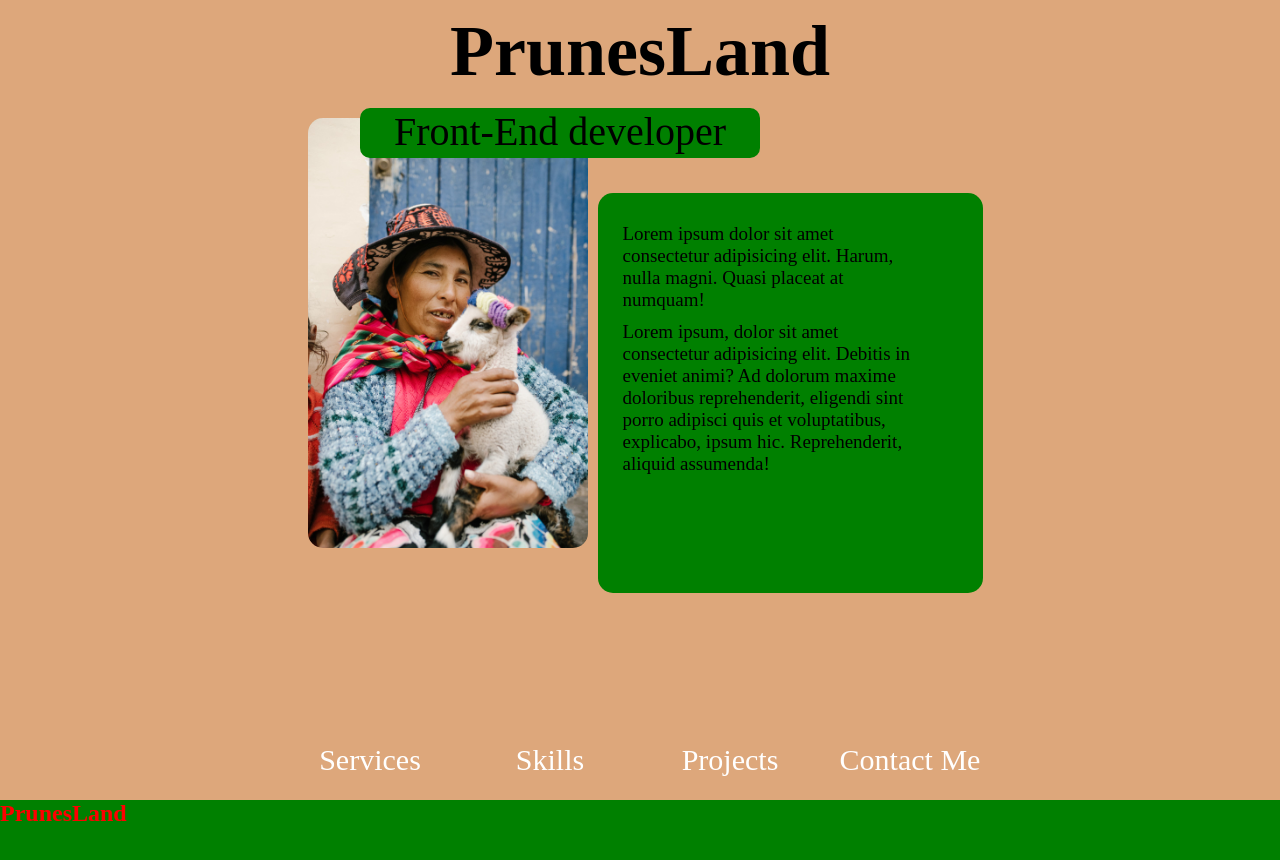
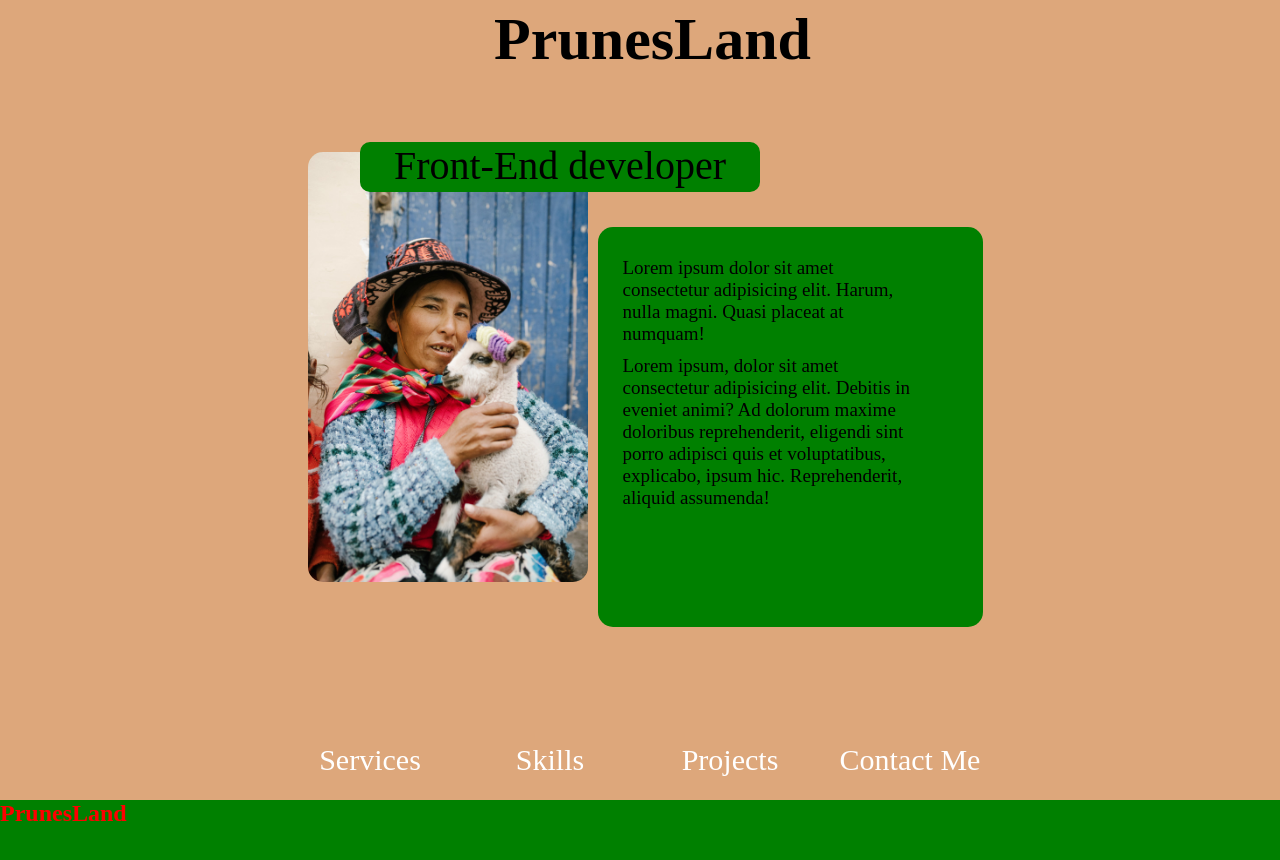
Before and after one commit to PrunesLand/developer-portfolio, a React (Create React App) app: page / in a window 1280 px wide. Shown: the top 860 px of the page. Built offline with nearby package versions, Linux system fonts and the light colour scheme.

Commit message:
made fixed navbar

```diff
--- a/src/Components/Burger/BurgerStyles.js
+++ b/src/Components/Burger/BurgerStyles.js
@@ -5,14 +5,13 @@ export const MobileIcon = styled.div`
 
     @media screen and (max-width: 720px){
         display:block;
-        position: absolute;
         top:0;
         right: 0;
-        transform: translate(-70%, 2vw);
+        transform: translate(90%, 2vw);
         font-size: 3rem;
         cursor: pointer;
         color: #fff;
-        z-index: 90;
+        z-index: 888;
 
     }
 `
--- a/src/Components/Hero/Hero.js
+++ b/src/Components/Hero/Hero.js
@@ -1,18 +1,18 @@
 import React from 'react'
-
+import Burger from '../Burger/Burger'
 import heroImage from '../Images/photo-example.jpg'
 import {HeroSection, HeroWrapper, HeroImage, HeroText,HeroTitle,HeroNavWrapper, HeroWrapperTitle, ContentWrapper, HeroTextWrapper} from './HeroStyles'
 
-const Hero = () => {
+const Hero = ({toggle}) => {
     return (
         <div>
             <HeroSection>
-                <HeroNavWrapper>
+                {/* <HeroNavWrapper>
                     <HeroTitle>
                         <h1>PrunesLand</h1>
                     </HeroTitle>
-
-                </HeroNavWrapper>
+                    <Burger  toggle={toggle}/>
+                </HeroNavWrapper> */}
                 <HeroWrapper>
                         <HeroWrapperTitle>
                             Front-End developer
--- a/src/Components/Hero/HeroStyles.js
+++ b/src/Components/Hero/HeroStyles.js
@@ -12,28 +12,34 @@ export const HeroWrapper = styled.div`
     justify-content:center;
     align-items:center;
     flex-direction:column;
-    transform:translateY(-25px);
+    padding-top:8vw;
 
 `
 export const HeroTitle = styled.div`
     font-size:5vw;
     text-align:center;
-    margin-top:10px;
-    width:90%;
+    padding:5px 0 0 25px;
+    width:100%;
+
 
 
     @media screen and (min-width:720px){
         font-size: 6vh;
     }
 
+    @media screen and (max-height:300px){
+        display:none;
+    }
+
 `
 
 export const HeroNavWrapper = styled.div`
+    position:fixed;
     display:flex;
-    justify-content:center;
-    align-items:center;
-    flex-direction:column;
-
+    width:100%;
+    padding-top:5px;
+    z-index:99;
+    background-color:#dda77b;
 `
 
 export const HeroImage = styled.img`
--- /dev/null
+++ b/src/Components/NavbarFix/NavbaFix.js
@@ -0,0 +1,18 @@
+import React from 'react'
+import {NavWrapper,NavTitle} from './NavbarFixStyles'
+import Burger from '../Burger/Burger'
+
+const NavbaFix = ({toggle}) => {
+    return (
+        <>
+            <NavWrapper>
+                    <NavTitle>
+                        <h1>PrunesLand</h1>
+                    </NavTitle>
+                    <Burger  toggle={toggle}/>
+            </NavWrapper>
+        </>
+    )
+}
+
+export default NavbaFix
--- /dev/null
+++ b/src/Components/NavbarFix/NavbarFixStyles.js
@@ -0,0 +1,26 @@
+import styled from 'styled-components'
+
+export const NavWrapper = styled.nav`
+    display:flex;
+    justify-content:center;
+    align-items:center;
+    flex-direction:row;
+    width:100%;
+    position:fixed;
+    z-index: 998;
+    background-color:#dda77b;
+`
+export const NavTitle = styled.div`
+    font-size:5vw;
+
+    padding:5px 0 0 25px;
+
+
+
+
+
+    @media screen and (min-width:720px){
+        font-size: 5vh;
+    }
+
+`
--- a/src/Components/Navbar/Navbar.js
+++ b/src/Components/NavbarHero/NavbarHero.js
@@ -1,7 +1,7 @@
 import React from 'react'
-import {Nav, NavbarContainer, NavMenu, NavItem, NavLinks} from '../Navbar/NavbarStyles'
+import {Nav, NavbarContainer, NavMenu, NavItem, NavLinks} from '../NavbarHero/NavbarHeroStyles'
 
-const Navbar = () => {
+const NavbarHero = () => {
     return (
         <Nav>
             <NavbarContainer>
@@ -24,4 +24,4 @@ const Navbar = () => {
     )
 }
 
-export default Navbar
+export default NavbarHero
--- a/src/Components/Pages/Home.js
+++ b/src/Components/Pages/Home.js
@@ -1,9 +1,9 @@
 import React, {useState} from 'react'
-import Burger from '../Burger/Burger'
 import Dropdown from '../Dropdown/Dropdown'
 import Hero from '../Hero/Hero'
 import Info from '../Info/Info'
-import Navbar from '../Navbar/Navbar'
+import NavbarHero from '../NavbarHero/NavbarHero'
+import NavbarFix from '../NavbarFix/NavbaFix'
 
 const Home = () => {
 
@@ -17,9 +17,9 @@ const Home = () => {
     return (
         <>
         <Dropdown isOpen={isOpen} toggle={toggle}/>
-        <Burger  toggle={toggle}/>
-        <Hero />
-        <Navbar />
+        <NavbarFix toggle={toggle}/>
+        <Hero toggle={toggle}/>
+        <NavbarHero />
         <Info />
         </>
     )
```
Also changed, not shown: src/Components/NavbarHero/NavbarHeroStyles.js (renamed from src/Components/Navbar/NavbarStyles.js), 1 other file (tests, documents, lock files or other folders).
